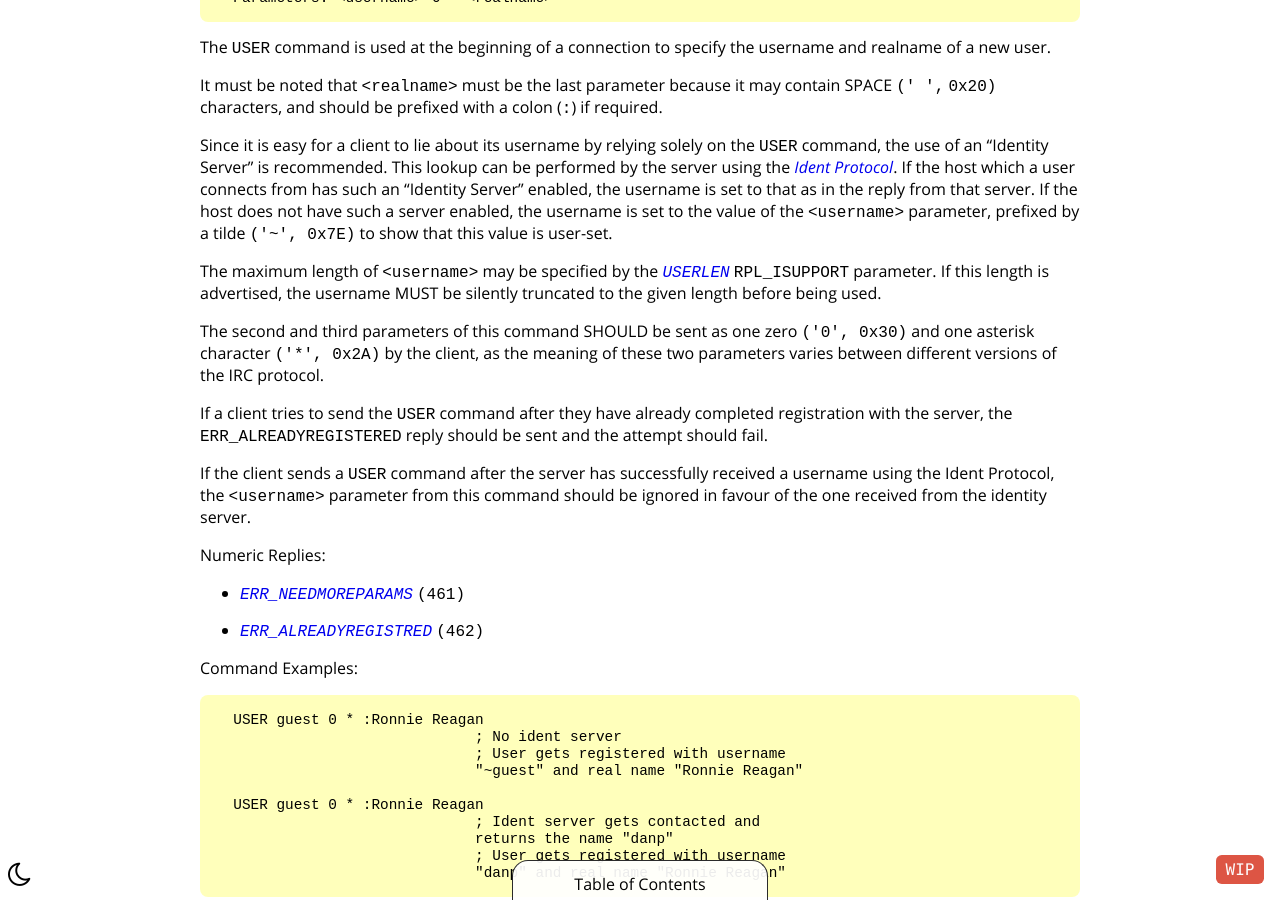
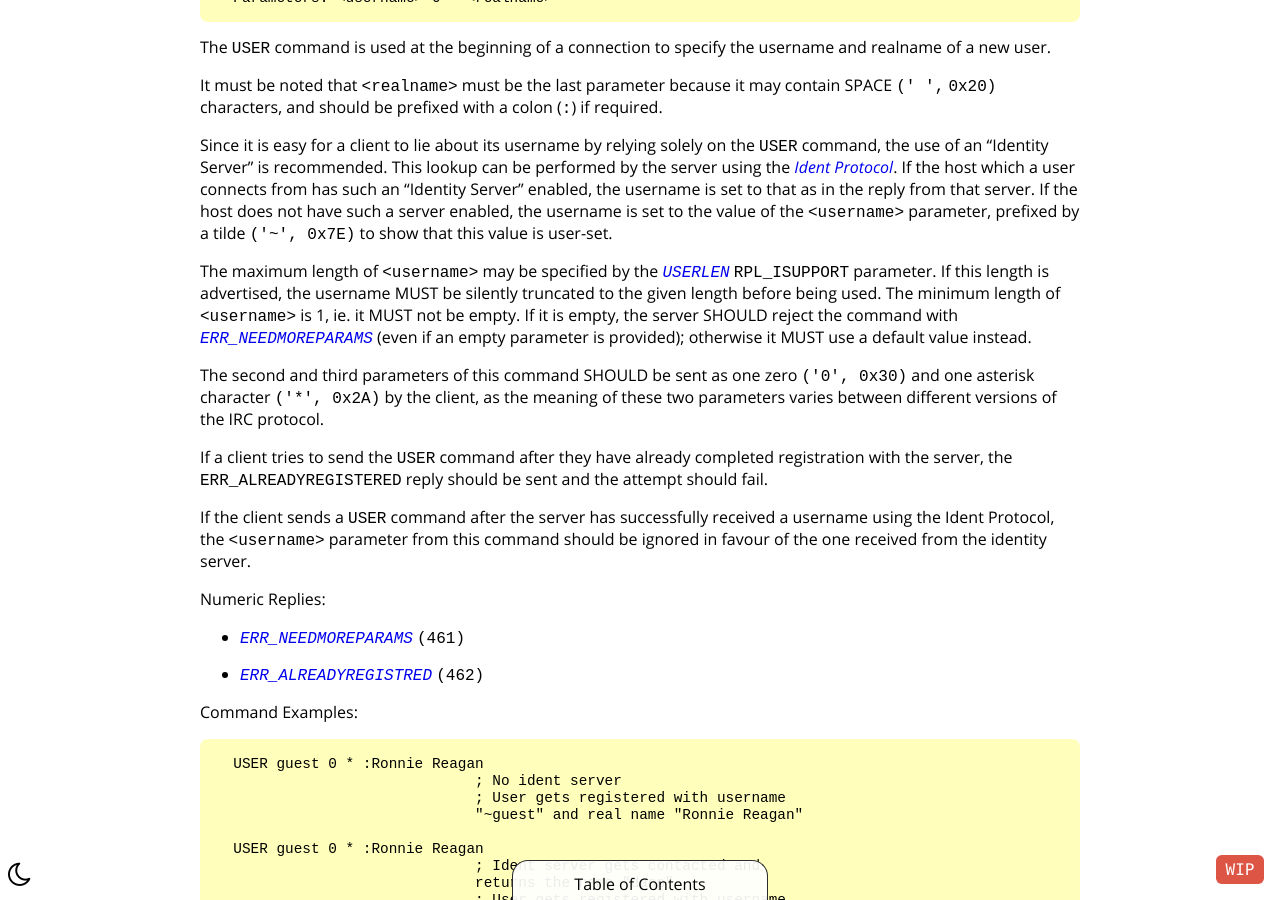
Before and after one commit to ircdocs/modern-irc, a Jekyll site: the page built from index.md, in a window 1280 px wide and 900 px high, scrolled down 15866 px. Built offline with Jekyll 4.4.1, drawn with Linux system fonts in a browser that asks for light colours.

```diff
--- a/index.md
+++ b/index.md
@@ -710,6 +710,7 @@ It must be noted that `<realname>` must be the last parameter because it may con
 Since it is easy for a client to lie about its username by relying solely on the `USER` command, the use of an "Identity Server" is recommended. This lookup can be performed by the server using the [Ident Protocol](http://tools.ietf.org/html/rfc1413). If the host which a user connects from has such an "Identity Server" enabled, the username is set to that as in the reply from that server. If the host does not have such a server enabled, the username is set to the value of the `<username>` parameter, prefixed by a tilde `('~', 0x7E)` to show that this value is user-set.
 
 The maximum length of `<username>` may be specified by the [`USERLEN`](#userlen-parameter) `RPL_ISUPPORT` parameter. If this length is advertised, the username MUST be silently truncated to the given length before being used.
+The minimum length of `<username>` is 1, ie. it MUST not be empty. If it is empty, the server SHOULD reject the command with [`ERR_NEEDMOREPARAMS`](#errneedmoreparams-461) (even if an empty parameter is provided); otherwise it MUST use a default value instead.
 
 The second and third parameters of this command SHOULD be sent as one zero `('0', 0x30)` and one asterisk character `('*', 0x2A)` by the client, as the meaning of these two parameters varies between different versions of the IRC protocol.
 
```
